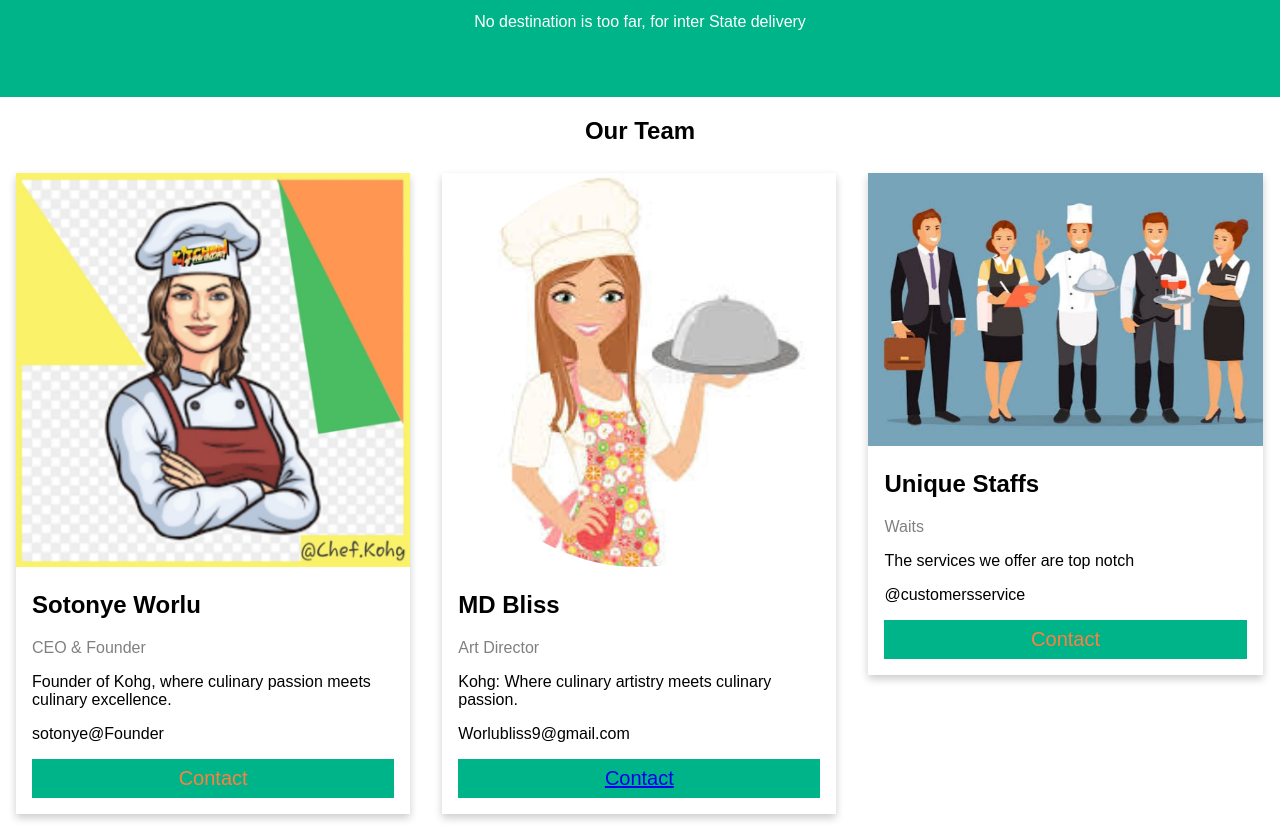
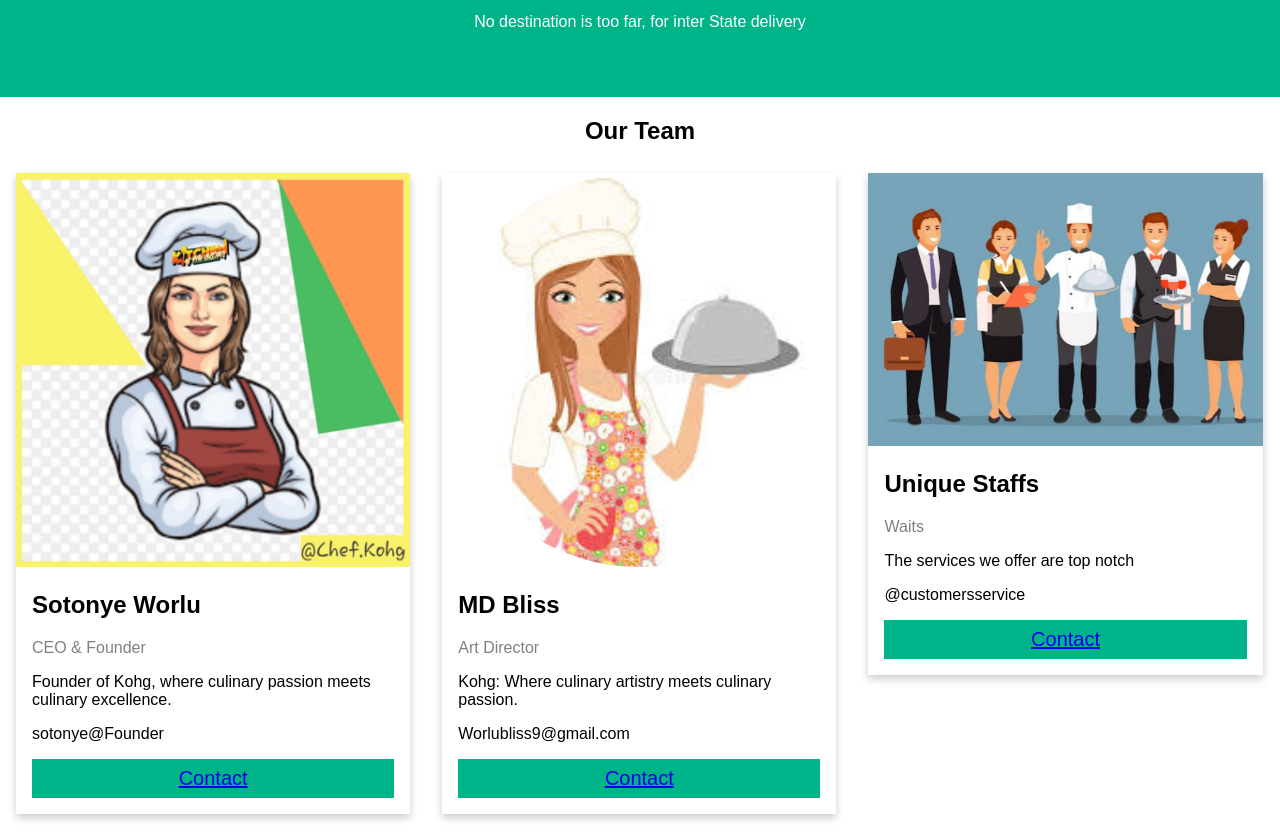
Before and after one commit to kohgofficial/kohgofficial.github.io, a plain HTML site: page About.html in a window 1280 px wide. Shown: the part 151-989 px from the top of the page. Drawn offline with Linux system fonts and the light colour scheme.

Commit message:
new changes 2

```diff
--- a/About.html
+++ b/About.html
@@ -114,7 +114,7 @@ html {
         <p class="title">CEO & Founder</p>
         <p> Founder of Kohg, where culinary passion meets culinary excellence.</p>
         <p>sotonye@Founder</p>
-        <p><button class="button">Contact</button></p>
+        <p><button class="button"><a href="https://wa.me/message/HPJ4EWD4JTHYP1" target="_blank">Contact</a></button></p>
       </div>
     </div>
   </div>
@@ -127,7 +127,7 @@ html {
         <p class="title">Art Director</p>
         <p>Kohg: Where culinary artistry meets culinary passion.</p>
         <p>Worlubliss9@gmail.com</p>
-        <p><button class="button"><a href="https://wa.me/message/HPJ4EWD4JTHYP1">Contact</a></button></p>
+        <p><button class="button"><a href="https://wa.me/message/HPJ4EWD4JTHYP1" target="_blank">Contact</a></button></p>
       </div>
     </div>
   </div>
@@ -140,7 +140,7 @@ html {
         <p class="title">Waits</p>
         <p>The services we offer are top notch</p>
         <p>@customersservice</p>
-        <p><button class="button">Contact</button></p>
+        <p><button class="button"><a href="https://wa.me/message/HPJ4EWD4JTHYP1" target="_blank">Contact</a></button></p>
       </div>
     </div>
   </div>
```
Also changed, not shown: Gallery.html (+2 -2 lines), kohg.html (+2 -1 lines), favicon.ico (added), imgd.jpg (added), imgt.jpg (added).
